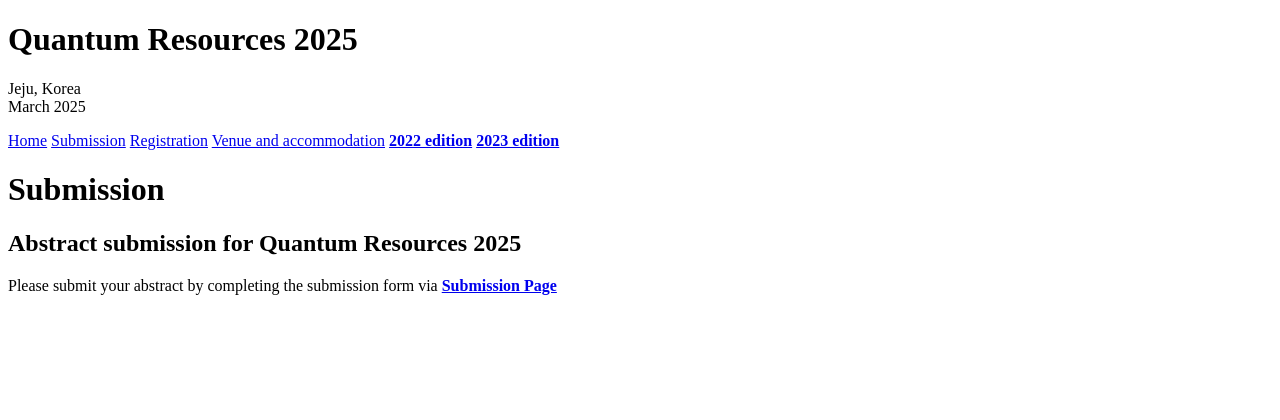
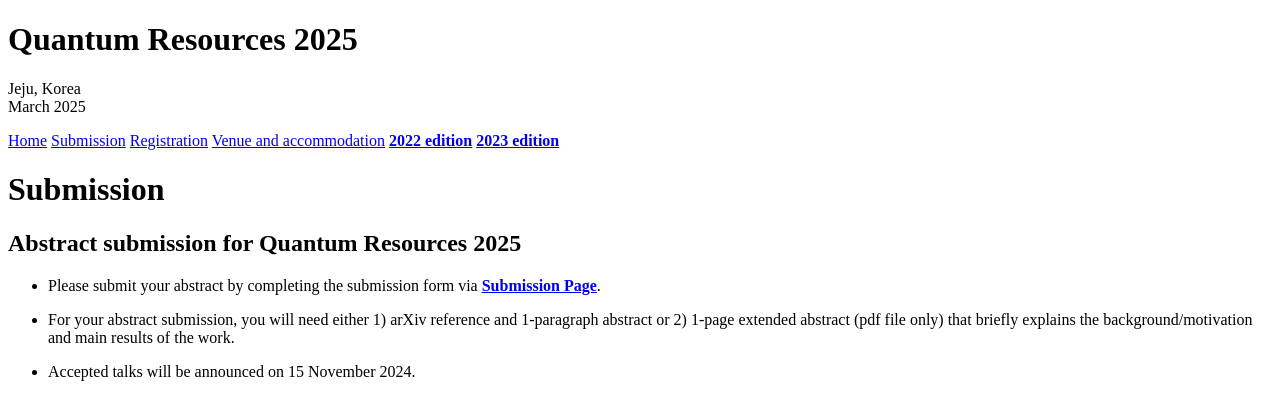
Before and after one commit to yeon-lee/yeon-lee.github.io, a Jekyll site: the page built from submission.md, in a window 1280 px wide. Shown: the top 420 px of the page. Built offline with Jekyll 4.4.1, drawn with Linux system fonts in a browser that asks for light colours; nearby versions of some CDN libraries.

Commit message:
Update submission.md

```diff
--- a/submission.md
+++ b/submission.md
@@ -6,4 +6,8 @@ order: 3
 
 ## Abstract submission for Quantum Resources 2025
 
-Please submit your abstract by completing the submission form via <a href="https://forms.gle/U573dXqnVY5tpC9F9">**Submission Page**</a>
+* Please submit your abstract by completing the submission form via <a href="https://forms.gle/U573dXqnVY5tpC9F9">**Submission Page**</a>.
+
+* For your abstract submission, you will need either 1) arXiv reference and 1-paragraph abstract or 2) 1-page extended abstract (pdf file only) that briefly explains the background/motivation and main results of the work.
+
+* Accepted talks will be announced on 15 November 2024.
```
